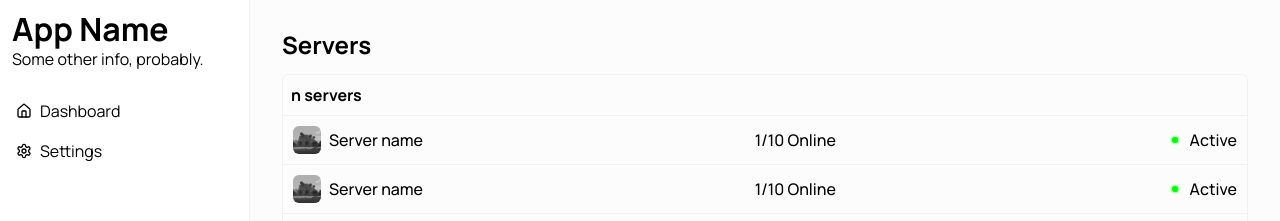
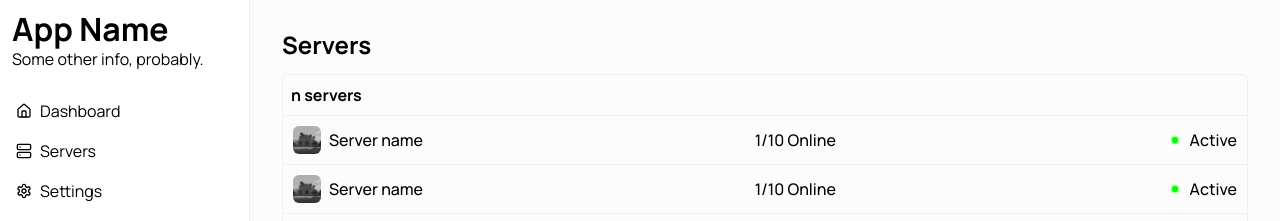
Before and after one commit to ScaffoldMC/ScaffoldMC, a Next.js app in the folder apps/web/: page /dashboard in a window 1280 px wide. Shown: the top 221 px of the page. Built offline with nearby package versions, Linux system fonts and the light colour scheme.

Commit message:
Add servers button

```diff
--- a/apps/web/app/dashboard/layout.tsx
+++ b/apps/web/app/dashboard/layout.tsx
@@ -1,7 +1,7 @@
 import { Sidebar } from "@/components/organisms/sidebar/sidebar";
 import styles from "./layout.module.css";
 import { User } from "@/components/molecules/user/user";
-import { Home, Settings } from "lucide-react";
+import { Home, Server, Settings } from "lucide-react";
 
 export default function DashboardLayout({
 	children,
@@ -20,6 +20,10 @@ export default function DashboardLayout({
 						<Home size={16} className={styles.icon} />
 						Dashboard
 					</Sidebar.Link>
+					<Sidebar.Link href="/dashboard/servers">
+						<Server size={16} className={styles.icon} />
+						Servers
+					</Sidebar.Link>
 					<Sidebar.Link href="/dashboard/settings">
 						<Settings size={16} className={styles.icon} />
 						Settings
```
